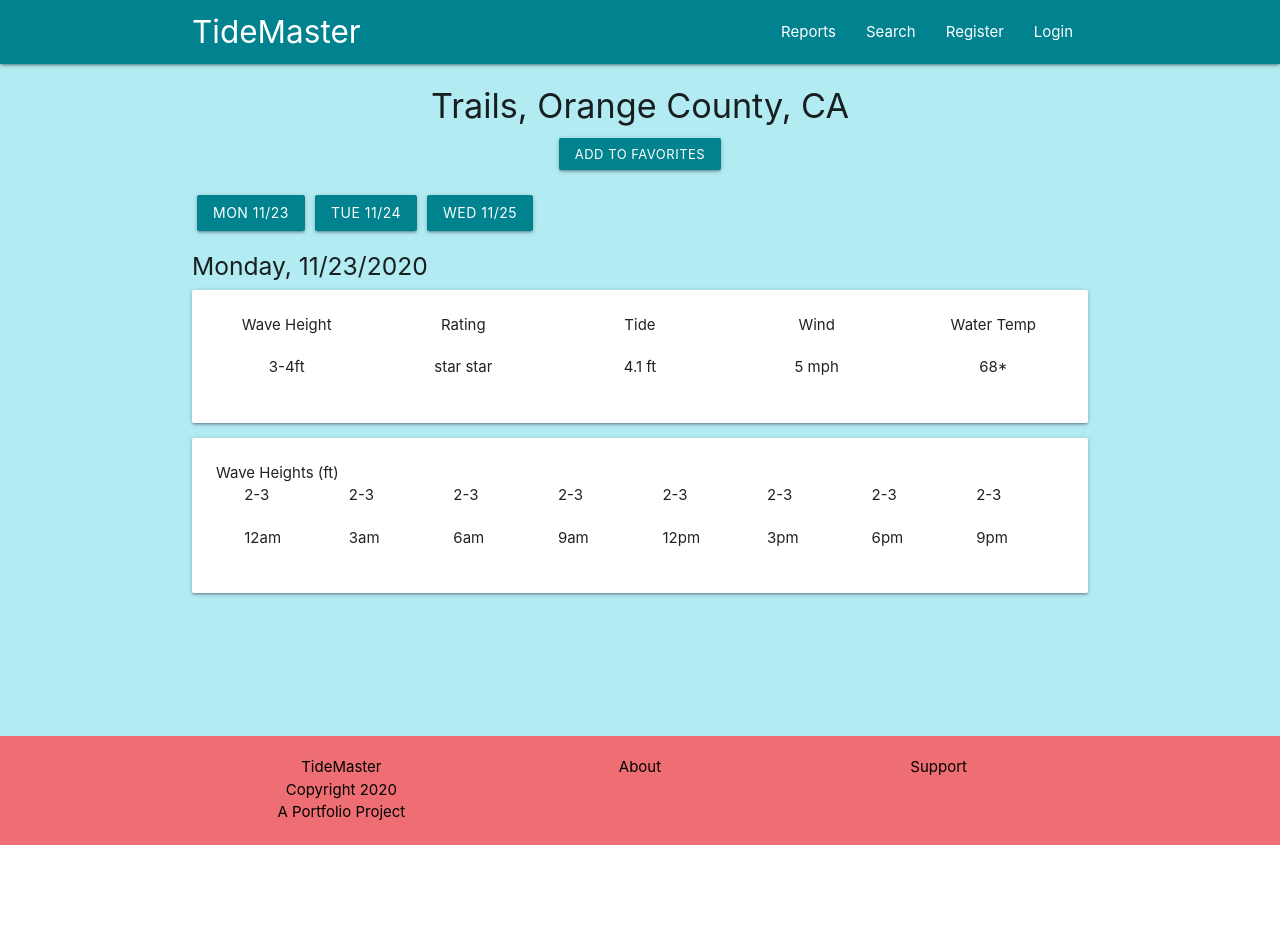
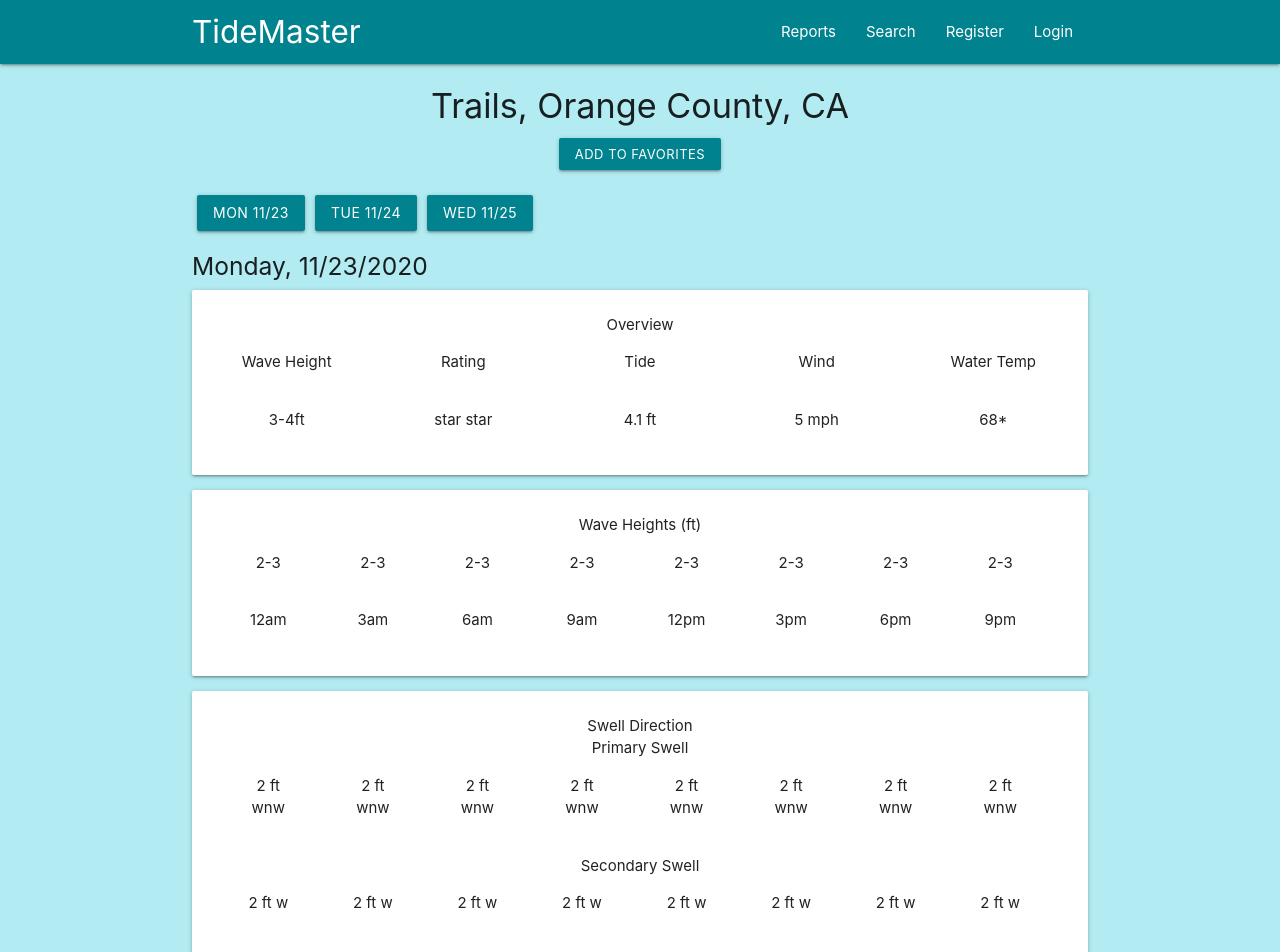
Before and after one commit to graysonventers/tidemaster, a React (Create React App) app in the folder client/: page / in a window 1280 px wide. Shown: the top 952 px of the page. Before the commit the page ends 845 px from the top, so only its background shows below. Built offline with nearby package versions, Linux system fonts and the light colour scheme.

Commit message:
created waves component and swell component

```diff
--- a/client/src/components/reports/Overview.js
+++ b/client/src/components/reports/Overview.js
@@ -5,7 +5,8 @@ const Overview = () => {
         <Fragment>
             <div className="card">
                     <div className="card-content center">
-                        <div className="row">
+                        <span>Overview</span>
+                        <div className="row section">
                             <span className="col s2">Wave Height</span>
                             <span className="col s3">Rating</span>
                             <span className="col s2">Tide</span>
--- a/client/src/components/reports/Report.js
+++ b/client/src/components/reports/Report.js
@@ -1,16 +1,13 @@
 import React from 'react';
 import Overview from '../reports/Overview';
+import Waves from '../reports/Waves';
+import Swell from '../reports/Swell';
 
 const Report = () => {
     const dayBtnStyle = {
         margin: '5px',
         backgroundColor: '#00838f',
     };
-
-    const waveHeightStyle = {
-        marginLeft: '2%',
-        marginRight: '2%'
-    }
 
     return (
         <div className="" style={{ backgroundColor: '#b2ebf2', minHeight: '84vh'}}>
@@ -29,33 +26,9 @@ const Report = () => {
                 </div>
                 <h5>Monday, 11/23/2020</h5>
                 <Overview />
-                {/* waveHeights detailed card */}
-                <div className="card">
-                    <div className="card-content">
-                        <span>Wave Heights (ft)</span>
+                <Waves />
+                <Swell />
 
-                        <div className="row">
-                            <span className="col s1" style={waveHeightStyle}>2-3</span>
-                            <span className="col s1" style={waveHeightStyle}>2-3</span>
-                            <span className="col s1" style={waveHeightStyle}>2-3</span>
-                            <span className="col s1" style={waveHeightStyle}>2-3</span>
-                            <span className="col s1" style={waveHeightStyle}>2-3</span>
-                            <span className="col s1" style={waveHeightStyle}>2-3</span>
-                            <span className="col s1" style={waveHeightStyle}>2-3</span>
-                            <span className="col s1" style={waveHeightStyle}>2-3</span>
-                        </div>
-                        <div className="row">
-                            <span className="col s1" style={waveHeightStyle}>12am</span>
-                            <span className="col s1" style={waveHeightStyle}>3am</span>
-                            <span className="col s1" style={waveHeightStyle}>6am</span>
-                            <span className="col s1" style={waveHeightStyle}>9am</span>
-                            <span className="col s1" style={waveHeightStyle}>12pm</span>
-                            <span className="col s1" style={waveHeightStyle}>3pm</span>
-                            <span className="col s1" style={waveHeightStyle}>6pm</span>
-                            <span className="col s1" style={waveHeightStyle}>9pm</span>
-                        </div>
-                    </div>
-                </div>
 
             </div>
 
--- /dev/null
+++ b/client/src/components/reports/Swell.js
@@ -0,0 +1,53 @@
+import React from 'react';
+
+const Swell = () => {
+    const swellStyle = {
+        marginLeft: '2%',
+        marginRight: '2%'
+    };
+
+    return (
+        <div>
+            <div className="card">
+                    <div className="card-content center">
+                        <span>Swell Direction</span><br></br>
+
+                        <span>Primary Swell</span>
+                        <div className="row section">
+                            <span className="col s1" style={swellStyle}>2 ft wnw</span>
+                            <span className="col s1" style={swellStyle}>2 ft wnw</span>
+                            <span className="col s1" style={swellStyle}>2 ft wnw</span>
+                            <span className="col s1" style={swellStyle}>2 ft wnw</span>
+                            <span className="col s1" style={swellStyle}>2 ft wnw</span>
+                            <span className="col s1" style={swellStyle}>2 ft wnw</span>
+                            <span className="col s1" style={swellStyle}>2 ft wnw</span>
+                            <span className="col s1" style={swellStyle}>2 ft wnw</span>
+                        </div>
+                        <span>Secondary Swell</span>
+                        <div className="row section">
+                            <span className="col s1" style={swellStyle}>2 ft w</span>
+                            <span className="col s1" style={swellStyle}>2 ft w</span>
+                            <span className="col s1" style={swellStyle}>2 ft w</span>
+                            <span className="col s1" style={swellStyle}>2 ft w</span>
+                            <span className="col s1" style={swellStyle}>2 ft w</span>
+                            <span className="col s1" style={swellStyle}>2 ft w</span>
+                            <span className="col s1" style={swellStyle}>2 ft w</span>
+                            <span className="col s1" style={swellStyle}>2 ft w</span>
+                        </div>
+                        <div className="row">
+                            <span className="col s1" style={swellStyle}>12am</span>
+                            <span className="col s1" style={swellStyle}>3am</span>
+                            <span className="col s1" style={swellStyle}>6am</span>
+                            <span className="col s1" style={swellStyle}>9am</span>
+                            <span className="col s1" style={swellStyle}>12pm</span>
+                            <span className="col s1" style={swellStyle}>3pm</span>
+                            <span className="col s1" style={swellStyle}>6pm</span>
+                            <span className="col s1" style={swellStyle}>9pm</span>
+                        </div>
+                    </div>
+                </div>
+        </div>
+    )
+}
+
+export default Swell;
--- a/client/src/components/reports/Waves.js
+++ b/client/src/components/reports/Waves.js
@@ -0,0 +1,41 @@
+import React, { Fragment } from 'react'
+
+const Waves = () => {
+    const waveHeightStyle = {
+        marginLeft: '2%',
+        marginRight: '2%'
+    }
+
+    return (
+        <Fragment>
+            <div className="card">
+                    <div className="card-content center">
+                        <span>Wave Heights (ft)</span>
+
+                        <div className="row section">
+                            <span className="col s1" style={waveHeightStyle}>2-3</span>
+                            <span className="col s1" style={waveHeightStyle}>2-3</span>
+                            <span className="col s1" style={waveHeightStyle}>2-3</span>
+                            <span className="col s1" style={waveHeightStyle}>2-3</span>
+                            <span className="col s1" style={waveHeightStyle}>2-3</span>
+                            <span className="col s1" style={waveHeightStyle}>2-3</span>
+                            <span className="col s1" style={waveHeightStyle}>2-3</span>
+                            <span className="col s1" style={waveHeightStyle}>2-3</span>
+                        </div>
+                        <div className="row">
+                            <span className="col s1" style={waveHeightStyle}>12am</span>
+                            <span className="col s1" style={waveHeightStyle}>3am</span>
+                            <span className="col s1" style={waveHeightStyle}>6am</span>
+                            <span className="col s1" style={waveHeightStyle}>9am</span>
+                            <span className="col s1" style={waveHeightStyle}>12pm</span>
+                            <span className="col s1" style={waveHeightStyle}>3pm</span>
+                            <span className="col s1" style={waveHeightStyle}>6pm</span>
+                            <span className="col s1" style={waveHeightStyle}>9pm</span>
+                        </div>
+                    </div>
+                </div>
+        </Fragment>
+    )
+}
+
+export default Waves
```
Also changed, not shown: 1 other file (tests, documents, lock files or other folders).
